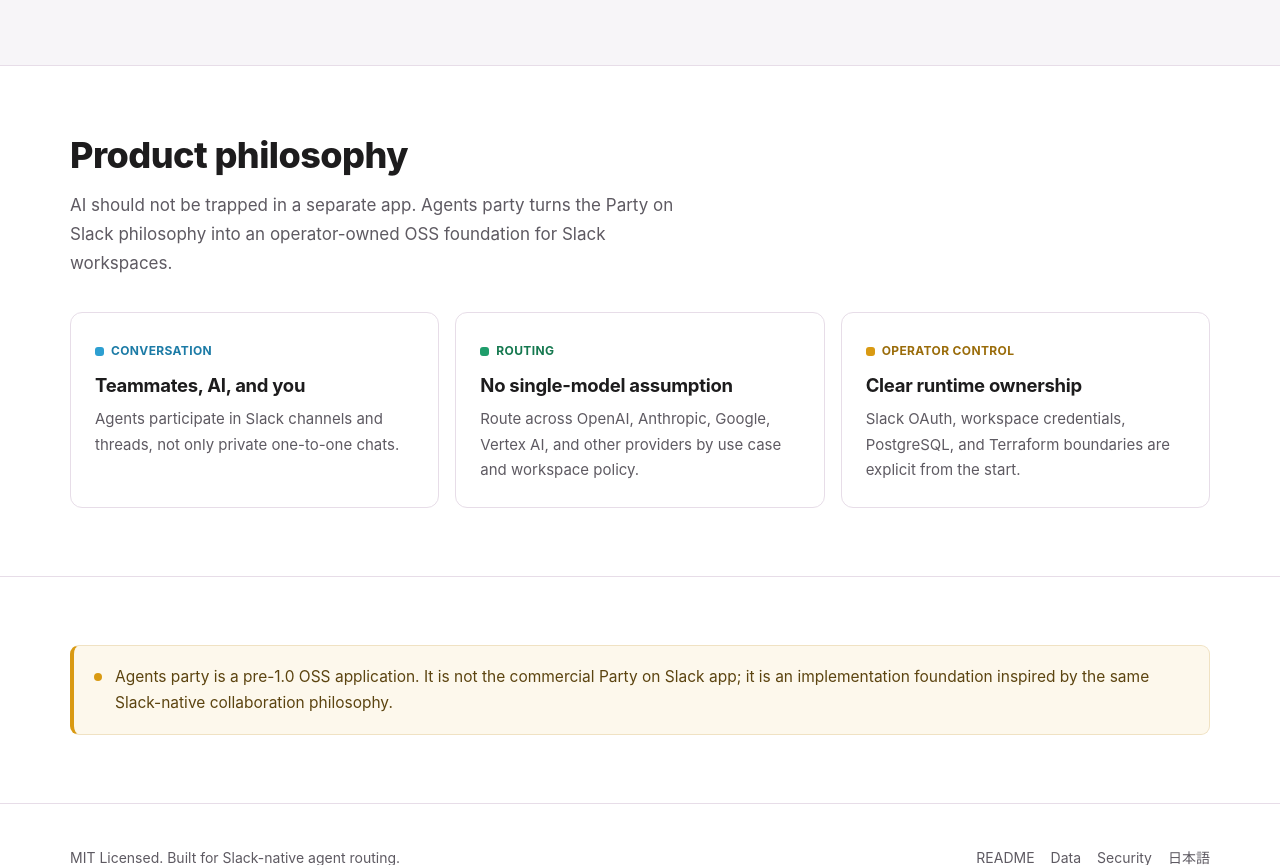
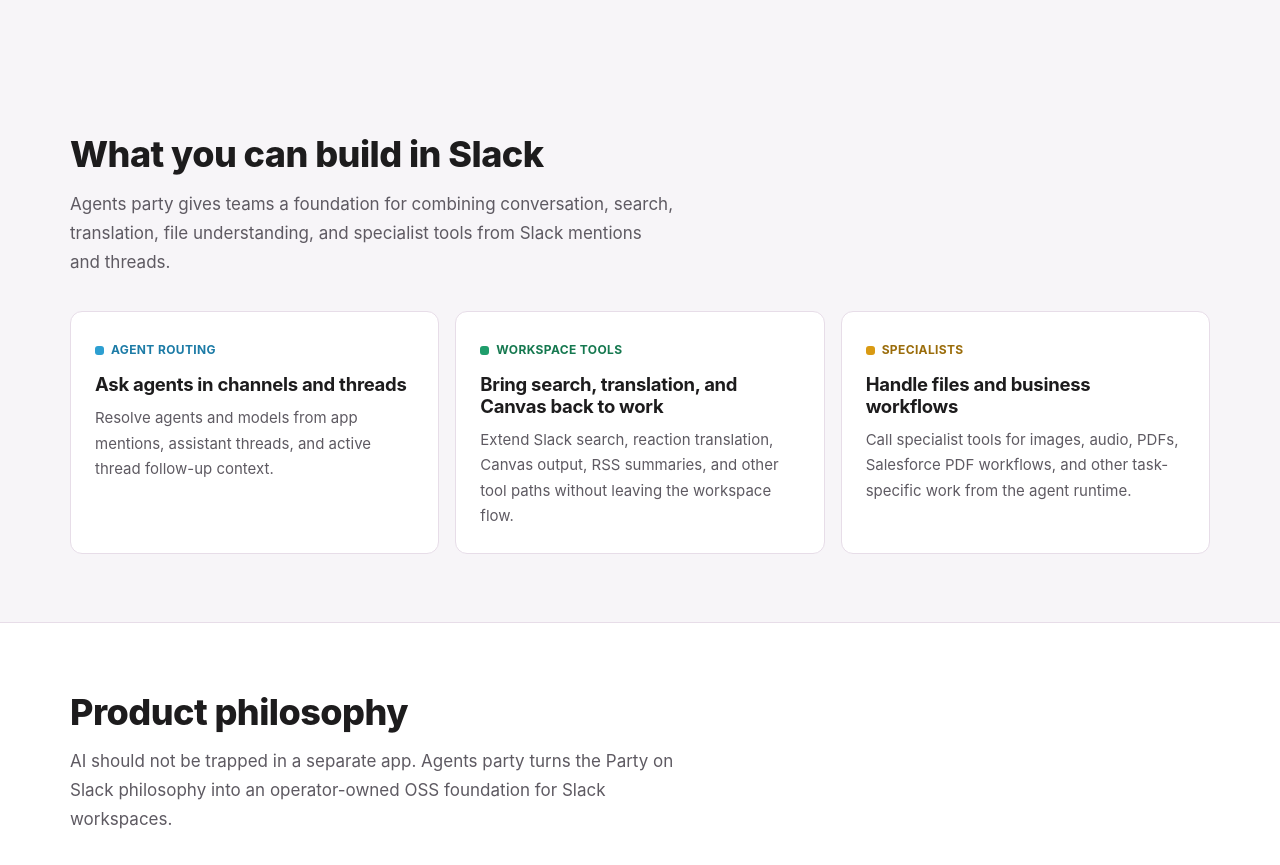
Before and after one commit to leaveanest/agents-party, a website: page site/en/index.html in a window 1280 px wide. Shown: the part 1404-2269 px from the top of the page. Drawn offline with Linux system fonts and the light colour scheme.

Commit message:
Add site feature use cases (#77)

```diff
--- a/site/en/index.html
+++ b/site/en/index.html
@@ -100,6 +100,45 @@
         </div>
       </section>
 
+      <section class="section">
+        <div class="section-inner">
+          <div class="section-heading">
+            <h2>What you can build in Slack</h2>
+            <p>
+              Agents party gives teams a foundation for combining conversation, search,
+              translation, file understanding, and specialist tools from Slack mentions and
+              threads.
+            </p>
+          </div>
+          <div class="grid-3">
+            <article class="card">
+              <span class="tag t-blue">Agent routing</span>
+              <h3>Ask agents in channels and threads</h3>
+              <p>
+                Resolve agents and models from app mentions, assistant threads, and active thread
+                follow-up context.
+              </p>
+            </article>
+            <article class="card">
+              <span class="tag t-green">Workspace tools</span>
+              <h3>Bring search, translation, and Canvas back to work</h3>
+              <p>
+                Extend Slack search, reaction translation, Canvas output, RSS summaries, and other
+                tool paths without leaving the workspace flow.
+              </p>
+            </article>
+            <article class="card">
+              <span class="tag t-yellow">Specialists</span>
+              <h3>Handle files and business workflows</h3>
+              <p>
+                Call specialist tools for images, audio, PDFs, Salesforce PDF workflows, and other
+                task-specific work from the agent runtime.
+              </p>
+            </article>
+          </div>
+        </div>
+      </section>
+
       <section class="section alt">
         <div class="section-inner">
           <div class="section-heading">
```
Also changed, not shown: site/index.html (+34 -0 lines).
